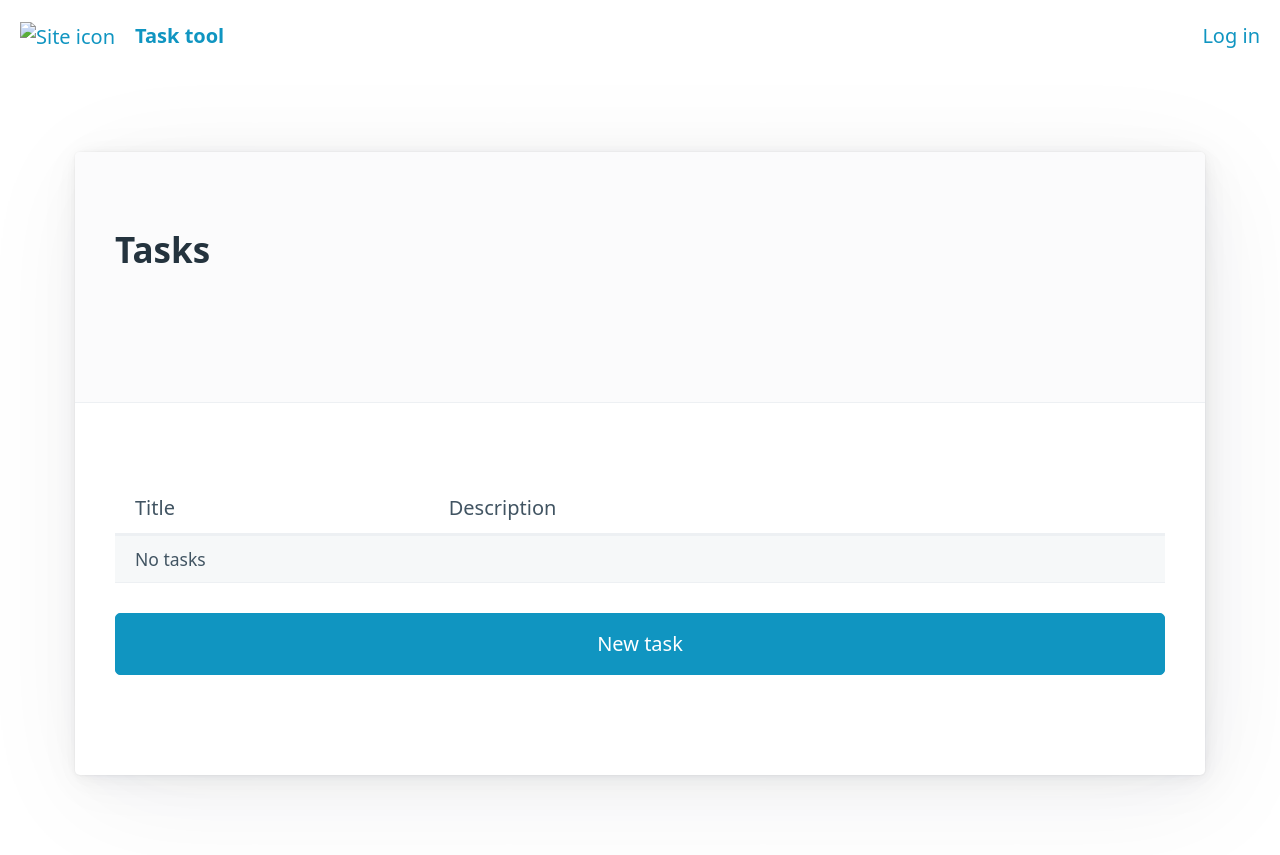
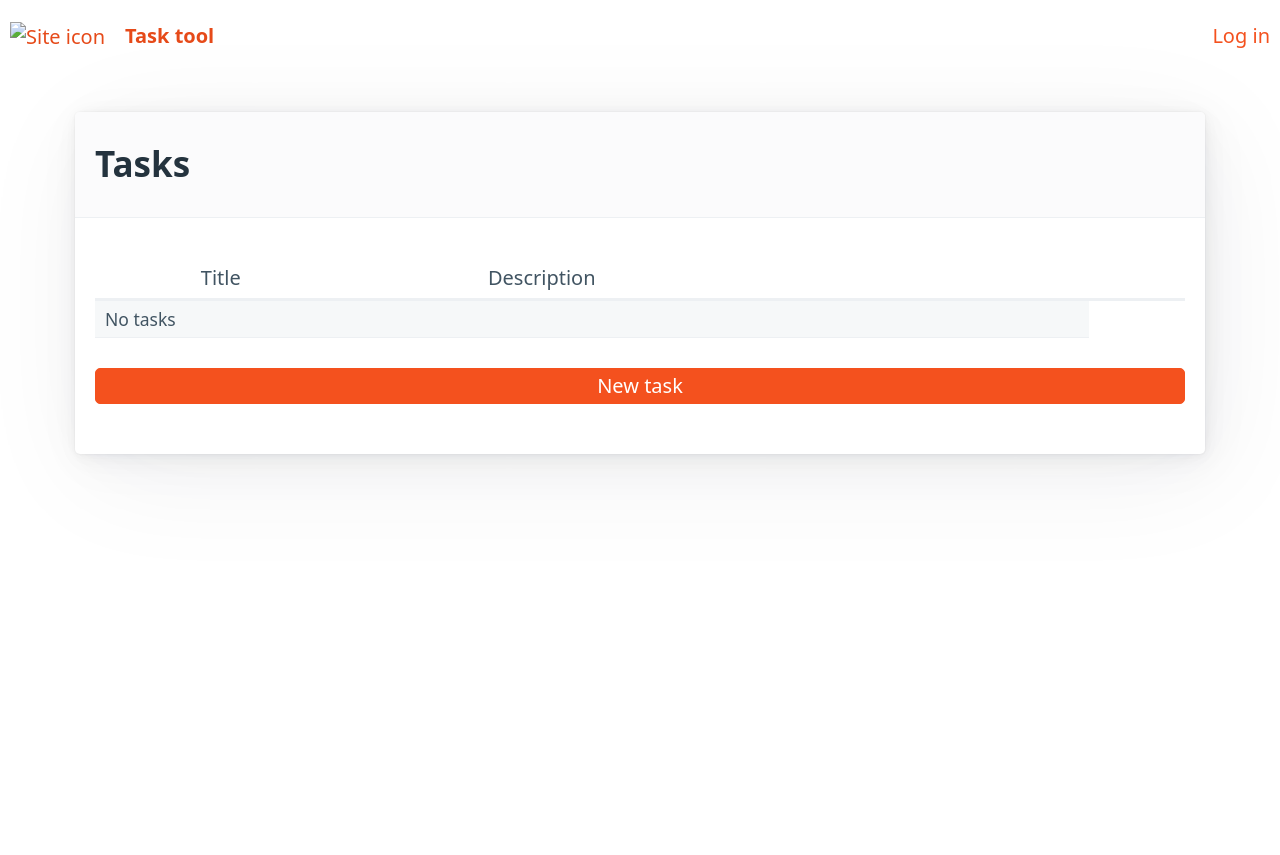
Before and after one commit to mtijas/tasktool, a Django app: page /task/ in a window 1280 px wide. After the commit the page ends 469 px from the top, so only its background shows below. Run offline with Django 5.2, Linux system fonts and the light colour scheme; data that the repository does not hold is empty.

Commit message:
Adds some visual improvements to tasks list

```diff
--- a/src/apps/task/templates/task/task_list.html
+++ b/src/apps/task/templates/task/task_list.html
@@ -18,6 +18,7 @@
     <table role="grid">
       <thead>
         <tr>
+          <th></th>
           <th>{% trans "Title" %}</th>
           <th>{% trans "Description" %}</th>
           <th></th>
--- a/src/apps/task/templates/task/task_table.html
+++ b/src/apps/task/templates/task/task_table.html
@@ -2,6 +2,7 @@
 
 {% for task in tasks %}
 <tr>
+  <td>#{{ task.id }}</td>
   <td>{{ task.title }}</td>
   <td>
     {{ task.description }}
@@ -20,7 +21,7 @@
     <a
       href="#"
       role="button"
-      class="secondary"
+      class="secondary outline"
       hx-delete="{% url 'task:delete' task.id %}"
       hx-target="closest tr"
       hx-swap="outerHTML swap:1s"
--- a/src/static/css/core.css
+++ b/src/static/css/core.css
@@ -1,3 +1,56 @@
+:root {
+  --spacing: .5rem;
+  --form-element-spacing-vertical: .1rem;
+  --form-element-spacing-horizontal: .3rem;
+}
+
+/* Deep-orange Light scheme (Default) */
+/* Can be forced with data-theme="light" */
+[data-theme="light"],
+:root:not([data-theme="dark"]) {
+  --primary: #f4511e;
+  --primary-hover: #e64a19;
+  --primary-focus: rgba(244, 81, 30, 0.125);
+  --primary-inverse: #FFF;
+}
+
+/* Deep-orange Dark scheme (Auto) */
+/* Automatically enabled if user has Dark mode enabled */
+@media only screen and (prefers-color-scheme: dark) {
+  :root:not([data-theme]) {
+    --primary: #f4511e;
+    --primary-hover: #ff5722;
+    --primary-focus: rgba(244, 81, 30, 0.25);
+    --primary-inverse: #FFF;
+  }
+}
+
+/* Deep-orange Dark scheme (Forced) */
+/* Enabled if forced with data-theme="dark" */
+[data-theme="dark"] {
+  --primary: #f4511e;
+  --primary-hover: #ff5722;
+  --primary-focus: rgba(244, 81, 30, 0.25);
+  --primary-inverse: #FFF;
+}
+
+/* Deep-orange (Common styles) */
+:root {
+  --form-element-active-border-color: var(--primary);
+  --form-element-focus-color: var(--primary-focus);
+  --switch-color: var(--primary-inverse);
+  --switch-checked-background-color: var(--primary);
+}
+
+article header li {
+  padding-top: 0;
+  padding-bottom: 0;
+}
+
+article header li h2 {
+  margin-bottom: 0;
+}
+
 tr.htmx-swapping td {
   opacity: 0;
   transition: opacity 1s ease-out;
```
